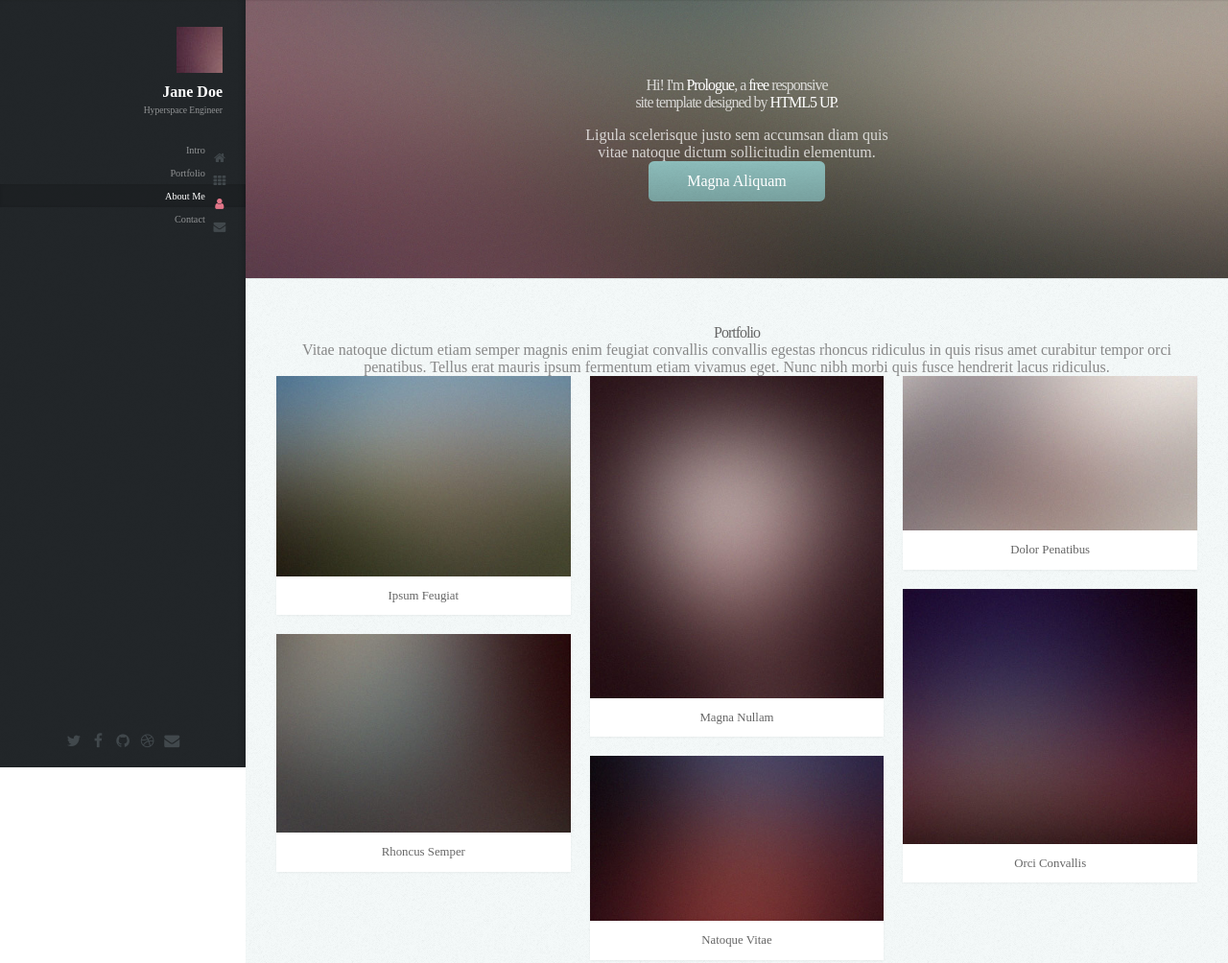
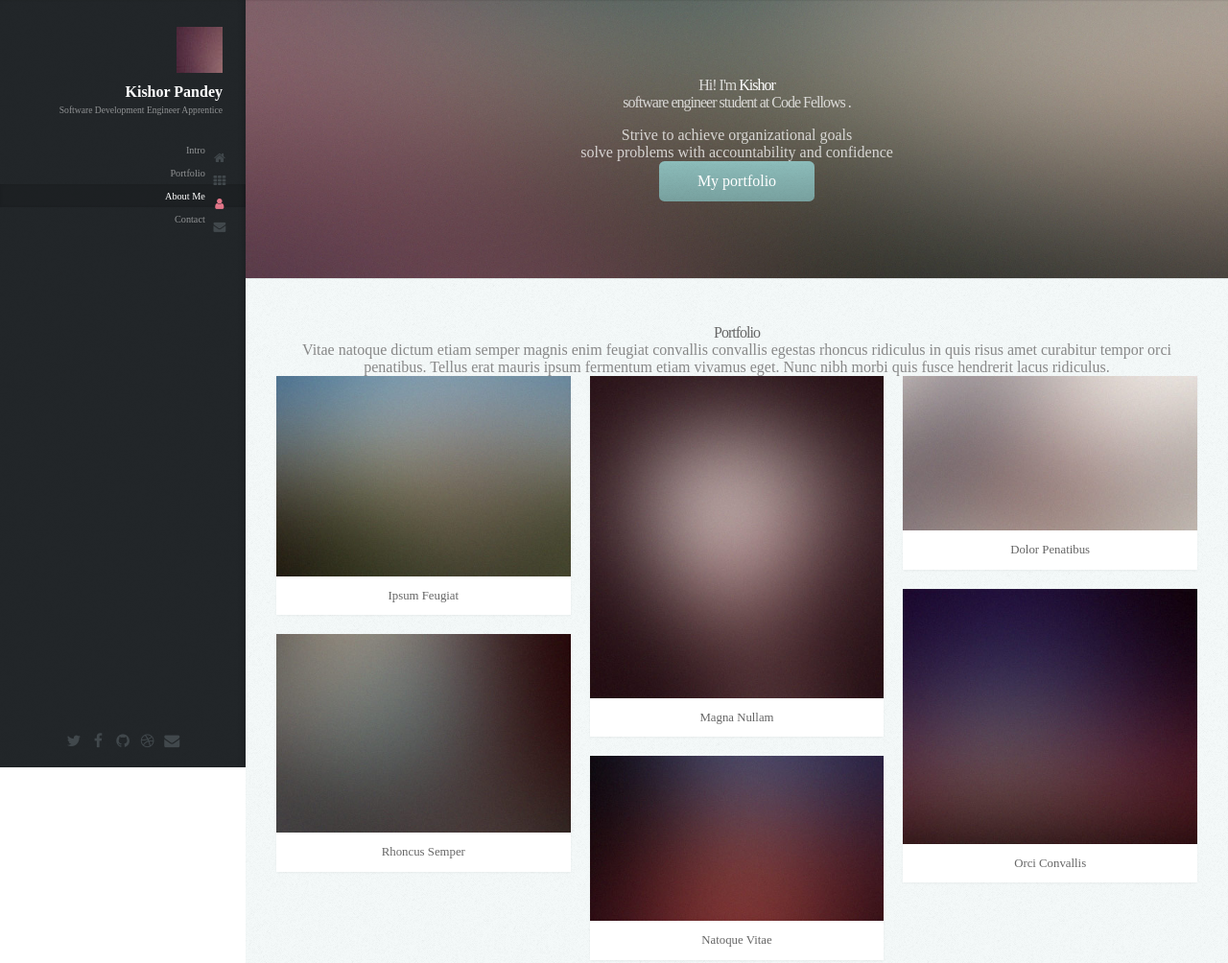
Before and after one commit to kishorpan2/portfolio, a plain HTML site: page index.html in a window 1280 px wide. Shown: the top 1004 px of the page at 96% size. Drawn offline with Linux system fonts and the light colour scheme.

Commit message:
updating

```diff
--- a/assets/css/base.css
+++ b/assets/css/base.css
@@ -13,3 +13,4 @@
   max-width: 100%;
   width: 1400px;
 }
+font-family: 'Lato', sans-serif;
--- a/index.html
+++ b/index.html
@@ -24,8 +24,8 @@
 					<!-- Logo -->
 						<div id="logo">
 							<span class="image avatar48"><img src="images/avatar.jpg" alt="" /></span>
-							<h1 id="title">Jane Doe</h1>
-							<p>Hyperspace Engineer</p>
+							<h1 id="title">Kishor Pandey</h1>
+							<p>Software Development Engineer Apprentice</p>
 						</div>
 
 					<!-- Nav -->
@@ -63,14 +63,14 @@
 						<div class="container">
 
 							<header>
-								<h2 class="alt">Hi! I'm <strong>Prologue</strong>, a <a href="http://html5up.net/license">free</a> responsive<br />
-								site template designed by <a href="http://html5up.net">HTML5 UP</a>.</h2>
-								<p>Ligula scelerisque justo sem accumsan diam quis<br />
-								vitae natoque dictum sollicitudin elementum.</p>
+								<h2 class="alt">Hi! I'm <strong>Kishor</strong> <a href="http://html5up.net/license"></a><br />
+								software engineer student at Code Fellows <a href="http://html5up.net"></a>.</h2>
+								<p>Strive to achieve organizational goals<br />
+									solve problems with accountability and confidence</p>
 							</header>
 
 							<footer>
-								<a href="#portfolio" class="button scrolly">Magna Aliquam</a>
+								<a href="#portfolio" class="button scrolly">My portfolio</a>
 							</footer>
 
 						</div>
@@ -206,6 +206,7 @@
 			<script src="assets/js/breakpoints.min.js"></script>
 			<script src="assets/js/util.js"></script>
 			<script src="assets/js/main.js"></script>
+			<link href="https://fonts.googleapis.com/css?family=Lato" rel="stylesheet">
 
 	</body>
 </html>
```
